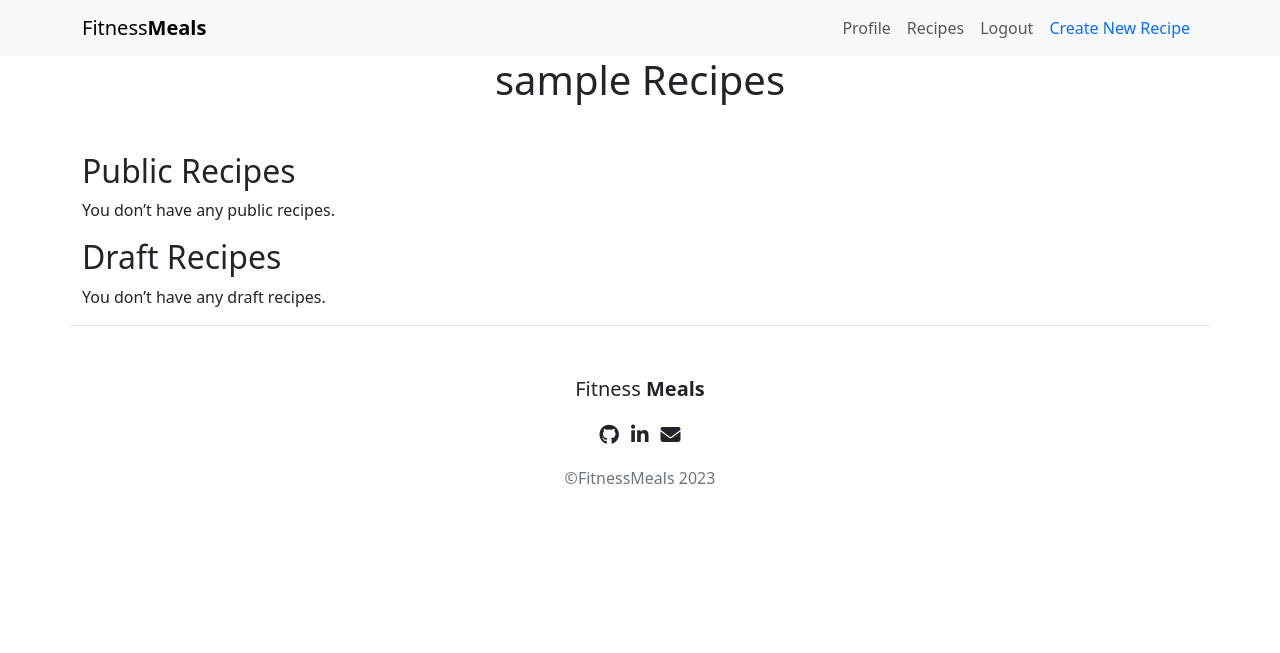
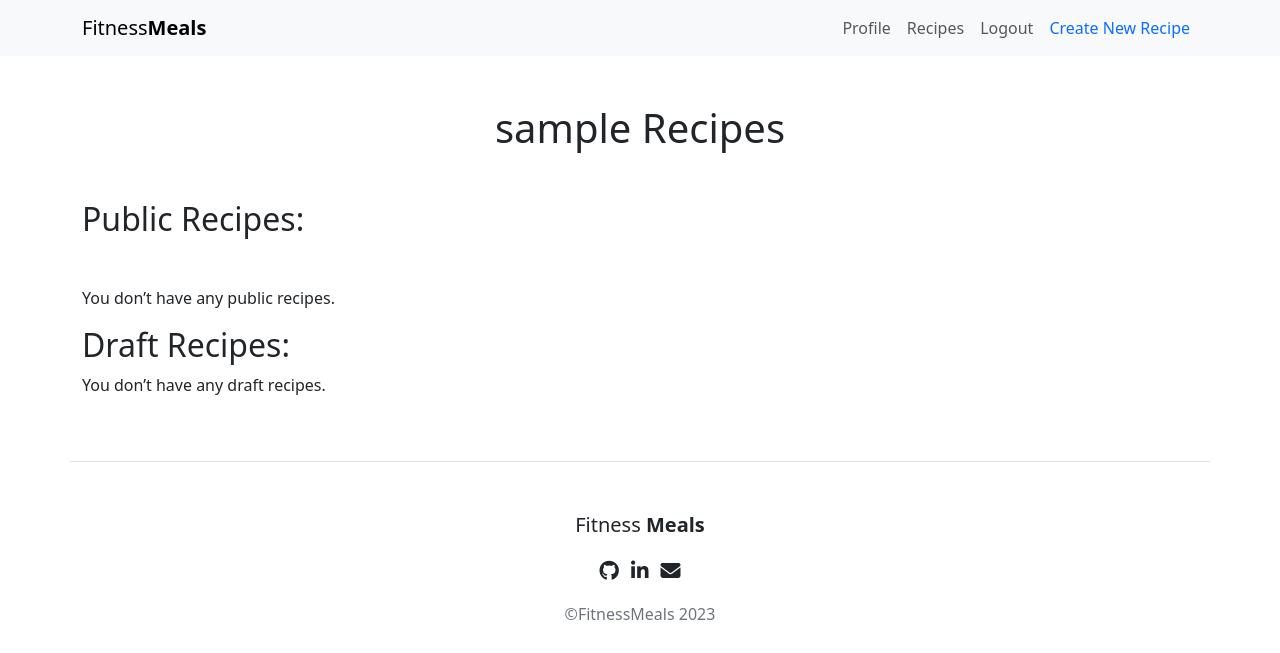
Before and after one commit to EdwardShanahan07/fitness-meals, a Django app: page /profile/ in a window 1280 px wide. Shown: the top 653 px of the page. Run offline with Django 3.2, Linux system fonts and the light colour scheme; the visitor is signed in with stand-in values (Sample User, id 1); data that the repository does not hold is empty.

Commit message:
Style user_profile.html

```diff
--- a/static/css/style.css
+++ b/static/css/style.css
@@ -37,12 +37,10 @@ footer .navbar-brand {
   font-size: 20px;
 }
 
+/* Card Component */
+
 .card-img-top {
   width: 100%;
   height: 250px;
   object-fit: cover;
 }
-
-.col-md-4 {
-  align-self: auto;
-}
--- a/templates/recipe_detail.html
+++ b/templates/recipe_detail.html
@@ -7,7 +7,7 @@
 {% block content %}
 
 <div class="row mt-5">
-  <div class="col-md-6">
+  <div class="col-md-6 pb-5">
     <div class="info text-secondary d-flex justify-content-between flex-wrap">
       <p>
         <i class="fa-regular fa-user"></i>
@@ -52,8 +52,8 @@
     {% endif %}
   </div>
 
-  <div class="col-md-6">
-    <img class="img-fluid" src="{{recipe.image.url}}" alt="" />
+  <div class="col-md-6 ">
+    <img class="img-fluid recipe-detail-img" src="{{recipe.image.url}}" alt="" />
   </div>
 </div>
 
--- a/templates/user_profile.html
+++ b/templates/user_profile.html
@@ -4,13 +4,13 @@
 
 {% block content %}
 
-<h1 class="heading-1 text-center mb-5">{{ user.username }} Recipes</h1>
-<h2 class="heading-2">Public Recipes</h2>
+<h1 class="heading-1 text-center mb-5 mt-5">{{ user.username }} Recipes</h1>
+<h2 class="heading-2 mb-5">Public Recipes:</h2>
 <div class="row">
   {% if recipes_public %}
 
   {% for recipe in recipes_public %}
-  <div class="col-lg-4">
+  <div class="col-lg-4 mb-5">
     <div class="card">
       <img
         class="card-img-top"
@@ -40,12 +40,12 @@
   <p>You don’t have any public recipes.</p>
   {% endif %}
 </div>
-<h2 class="heading-2">Draft Recipes</h2>
-<div class="row">
+<h2 class="heading-2">Draft Recipes:</h2>
+<div class="row mb-5">
   {% if recipes_draft %}
 
   {% for recipe in recipes_draft %}
-  <div class="col-lg-4">
+  <div class="col-lg-4 mb-5">
     <div class="card">
       <img
         class="card-img-top img-fluid"
```
